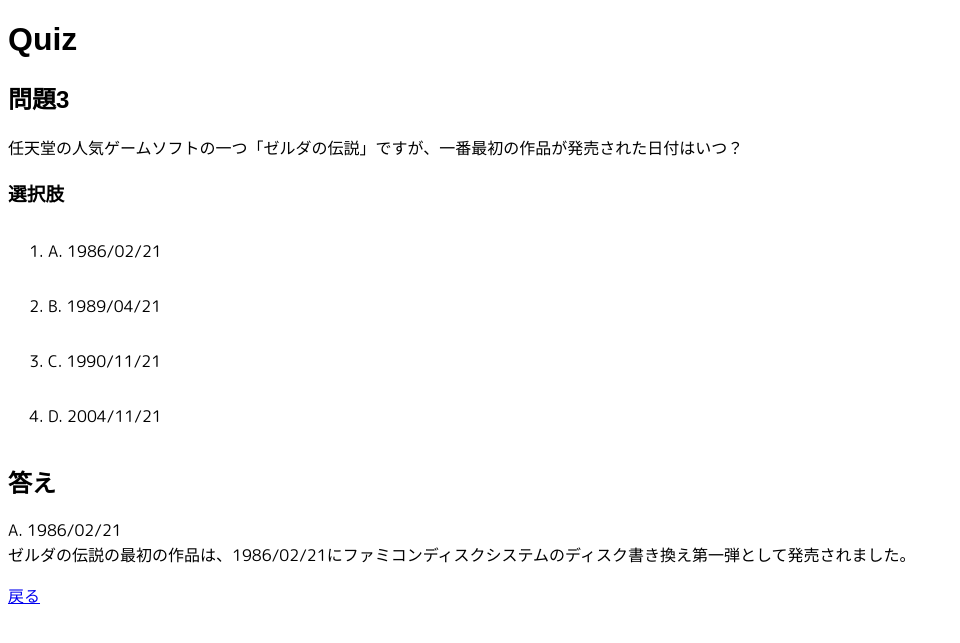
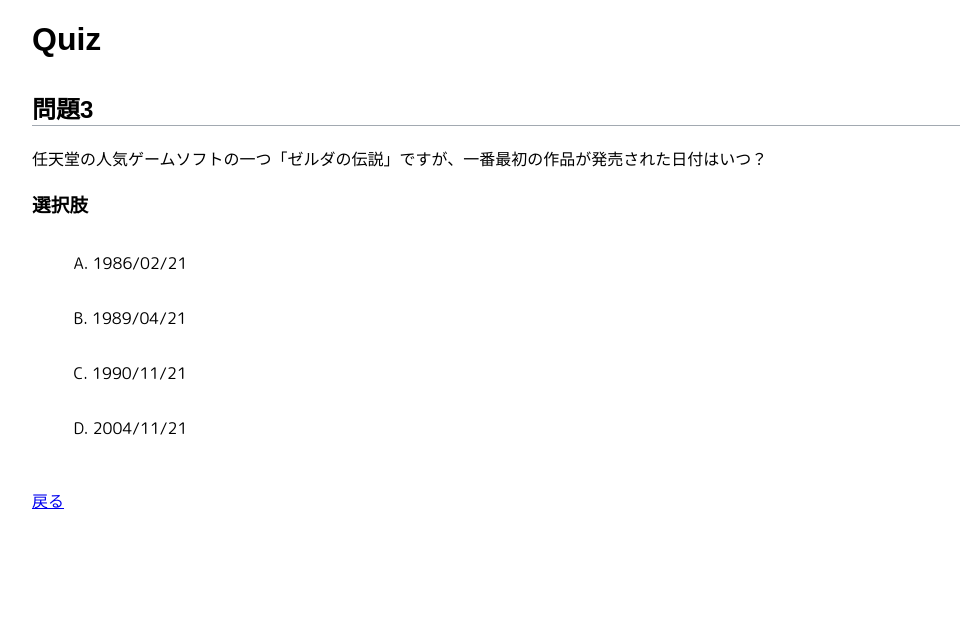
Before and after one commit to ymz-prog/WebApp_study, a PHP site: page /question3.html in a window 1280 px wide. Shown: the top 643 px of the page, without its empty margins (0-960 px from the left). Run offline with PHP 8.4, Linux system fonts and the light colour scheme.

Commit message:
セクション4[HTML/CSS] 25~28（完）
文字の装飾
レイアウト微調整
index.html, question*に適用

```diff
--- a/quiz/index.html
+++ b/quiz/index.html
@@ -8,6 +8,7 @@
     <title>quizサンプル</title>
 </head>
 <body>
+    <div id="main">
         <h1>Quizサンプル</h1>
         <h2>問題一覧</h2>
         <ul>
@@ -16,5 +17,6 @@
             <li><a href="question3.html">問題3</a></li>
             <li><a href="question4.html">問題4</a></li>
         </ul>
+    </div>
 </body>
 </html>
--- a/quiz/question3.html
+++ b/quiz/question3.html
@@ -8,21 +8,31 @@
     <title>問題3 | Quizサンプル</title>
 </head>
 <body>
+    <div id="main">
         <h1>Quiz</h1>
+        <div class="section">
             <h2>問題3</h2>
 
             <p>任天堂の人気ゲームソフトの一つ「ゼルダの伝説」ですが、一番最初の作品が発売された日付はいつ？</p>
             <h3>選択肢</h3>
-    <ol>
-        <li>A. 1986/02/21</li>
-        <li>B. 1989/04/21</li>
-        <li>C. 1990/11/21</li>
-        <li>D. 2004/11/21</li>
+            <ol class="answers">
+                <li>1986/02/21</li>
+                <li>1989/04/21</li>
+                <li>1990/11/21</li>
+                <li>2004/11/21</li>
             </ol>
+        </div>
 
+        <div id="section-correct-answer" class="section">
             <h2>答え</h2>
-    <p>A. 1986/02/21 <br>
-        ゼルダの伝説の最初の作品は、1986/02/21にファミコンディスクシステムのディスク書き換え第一弾として発売されました。</p>
+            <p><span id="correct-answer"> A. 1986/02/21 </span><br>
+                ゼルダの伝説の最初の作品は、1986/02/21にファミコンディスクシステムのディスク書き換え第一弾として発売されました。
+            </p>
+        </div>
+
+        <div class="section">
             <a href="index.html">戻る</a>
+        </div>
+    </div>
 </body>
 </html>
--- a/quiz/style.css
+++ b/quiz/style.css
@@ -10,9 +10,33 @@ h1,h2,h3{
     font-family: "游ゴシック体", "YuGothic", "游ゴシック", "Yu Gothic", sans-serif;
 }
 
+h2 {
+    border-bottom: 1px solid #a2a9b1;
+}
+
 ul li, ol li{
-    padding: 1em 0;
+    padding: 1em 0.1em;
+    list-style-position: inside;
+}
 
+ol.answers {
+    list-style: upper-alpha;
+}
+
+ol.answers li:hover {
+    border: 0.1em solid #a2a9b1;
+    background-color: #a2a9b139;
+    padding: 0.9em 0;
+    cursor: pointer;
+}
+
+div#section-correct-answer {
+    display: none;
+}
+
+span#correct-answer {
+    font-weight: bold;
+    color: darkgoldenrod;
 }
 
 #main{
```
Also changed, not shown: quiz/question1.html (+7 -7 lines), quiz/question2.html (+15 -6 lines), quiz/question4.html (+17 -6 lines). Lines whose indentation alone changed are shown as unchanged.
